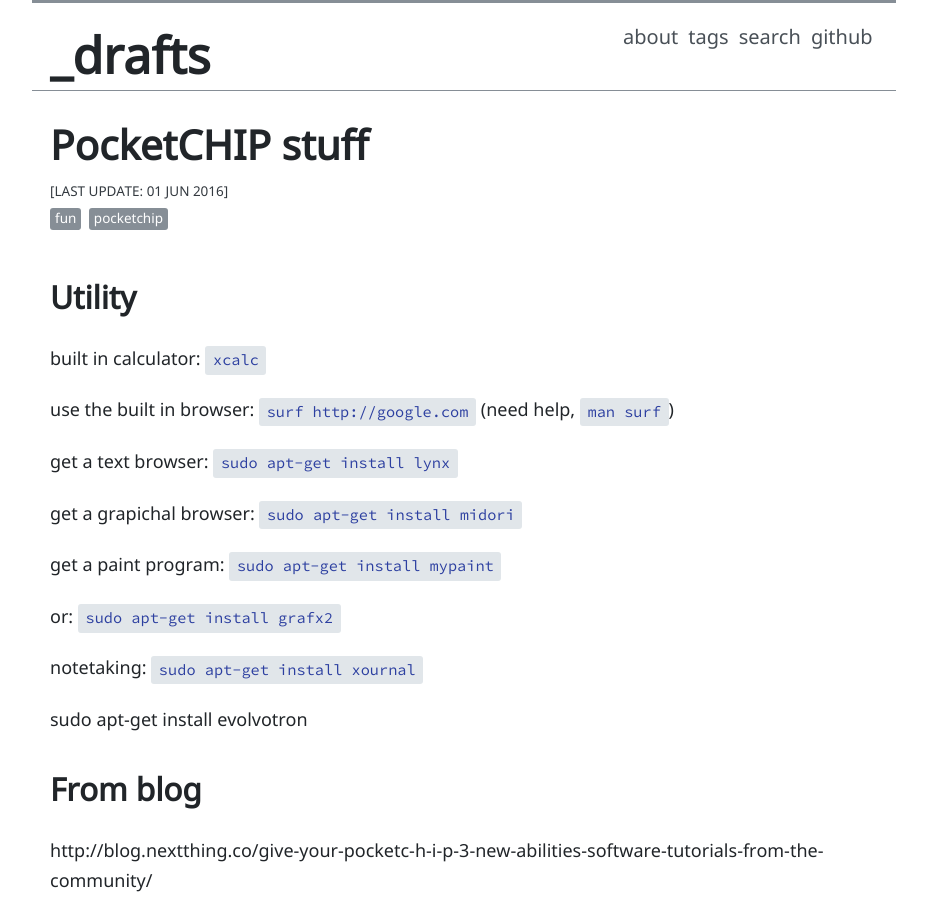
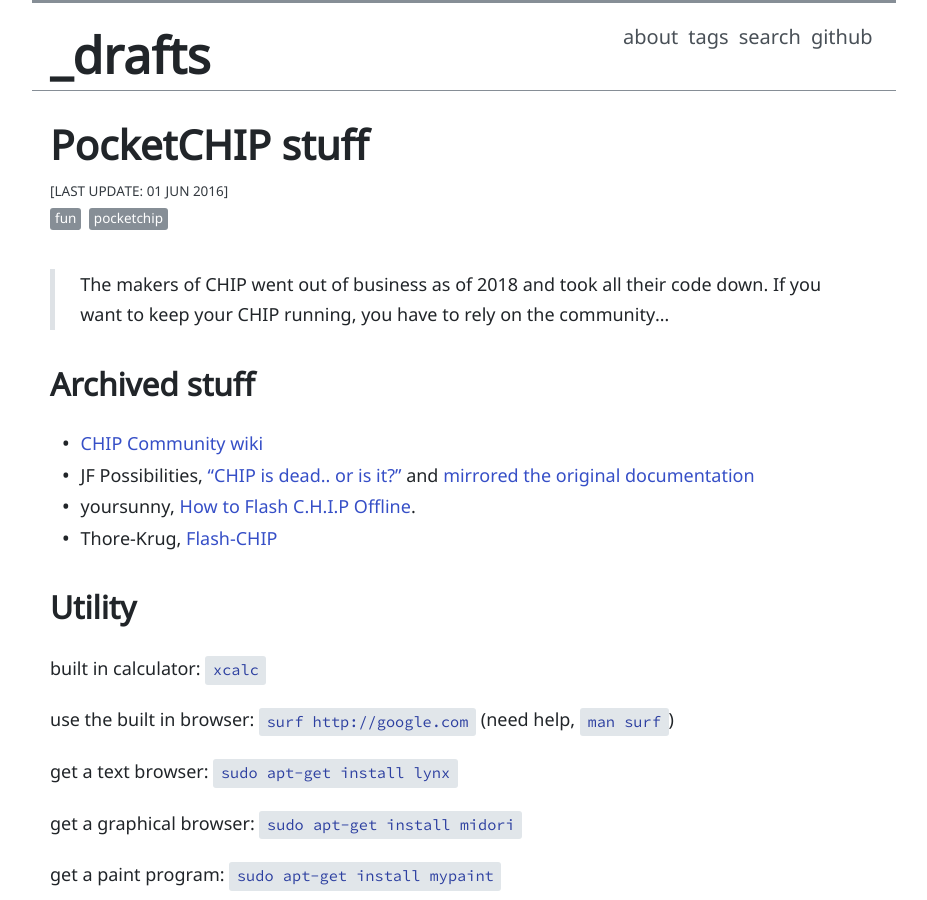
Before and after one commit to evanwill/_drafts, a Jekyll site: the page built from _notes/pocketchip.md, in a window 1280 px wide and 900 px high. Shown: the whole window, without its empty margins (176-1103 px from the left). Built offline with Jekyll 4.4.1, drawn with Linux system fonts in a browser that asks for light colours.

Commit message:
pocketchip dead

```diff
--- a/_notes/pocketchip.md
+++ b/_notes/pocketchip.md
@@ -4,6 +4,16 @@
 tags: [fun, pocketchip]
 date: 2016-06-01
 ---
+
+> The makers of CHIP went out of business as of 2018 and took all their code down.
+> If you want to keep your CHIP running, you have to rely on the community...
+
+## Archived stuff
+
+- [CHIP Community wiki](http://www.chip-community.org/index.php/Main_Page)
+- JF Possibilities, ["CHIP is dead.. or is it?"](http://www.chip-community.org/index.php/Main_Page) and [mirrored the original documentation](http://chip.jfpossibilities.com/docs/pocketchip.html)
+- yoursunny, [How to Flash C.H.I.P Offline](https://yoursunny.com/t/2018/CHIP-flash-offline/).
+- Thore-Krug, [Flash-CHIP](https://github.com/Thore-Krug/Flash-CHIP)
 
 ## Utility
 
@@ -13,7 +23,7 @@
 
 get a text browser: `sudo apt-get install lynx`
 
-get a grapichal browser: `sudo apt-get install midori`
+get a graphical browser: `sudo apt-get install midori`
 
 get a paint program: `sudo apt-get install mypaint`
 
```
